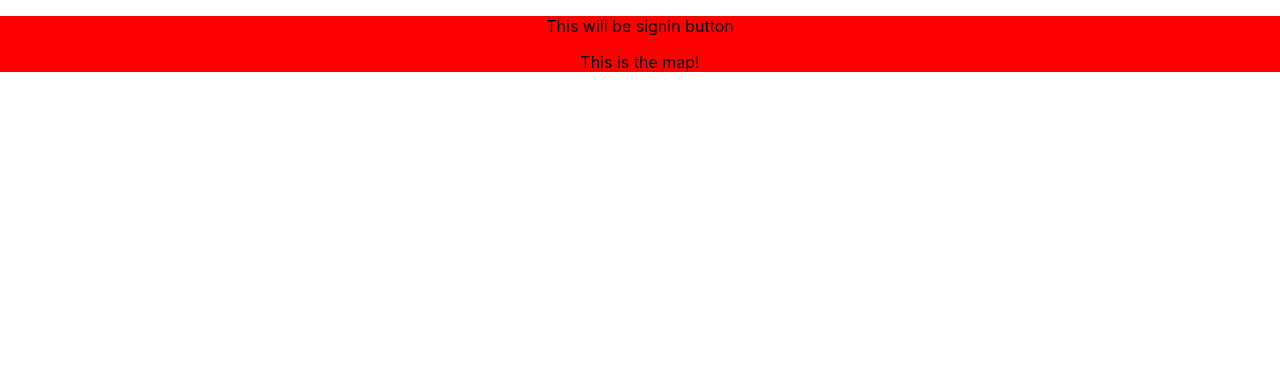
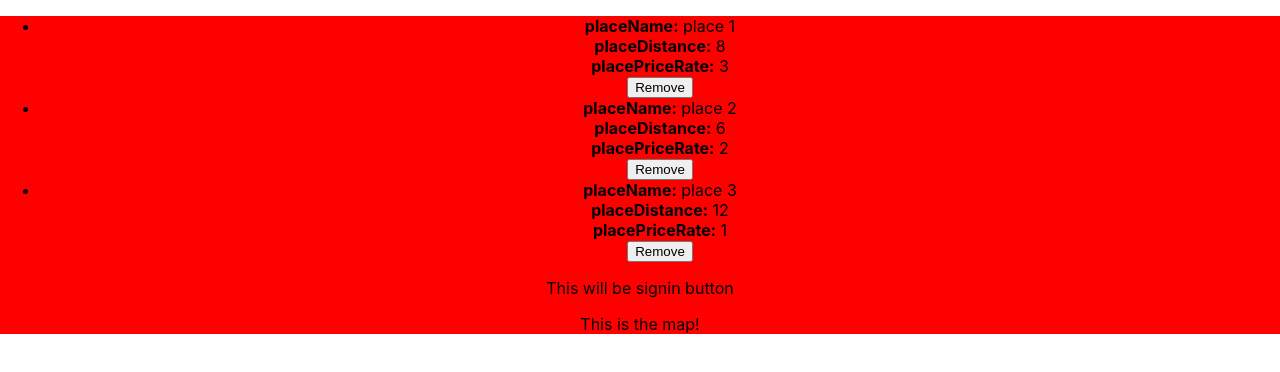
Before and after one commit to PeterOsborne/UNSW-CSE-Hackathon-2023, a React (Create React App) app in the folder client/: page / in a window 1280 px wide. Shown: the top 372 px of the page. Built offline with nearby package versions, Linux system fonts and the light colour scheme.

Commit message:
implemented scrollbox in index

```diff
--- a/client/src/Pages/Home/index.tsx
+++ b/client/src/Pages/Home/index.tsx
@@ -3,6 +3,7 @@ import SearchBar from '../../Components/SearchBar/index'
 import { ButtonGroup } from 'react-bootstrap';
 
 import './style.scss';
+import ScrollBox from '../../Components/ScrollBox';
 
 const Mapback = () => {
     return (
@@ -20,6 +21,7 @@ export default function Home() {
 
     return (
         <div className='home-container'>
+            <ScrollBox />
             <p>This will be signin button</p>
             <div className='map-container'>
                 <p> This is the map!</p>
```
